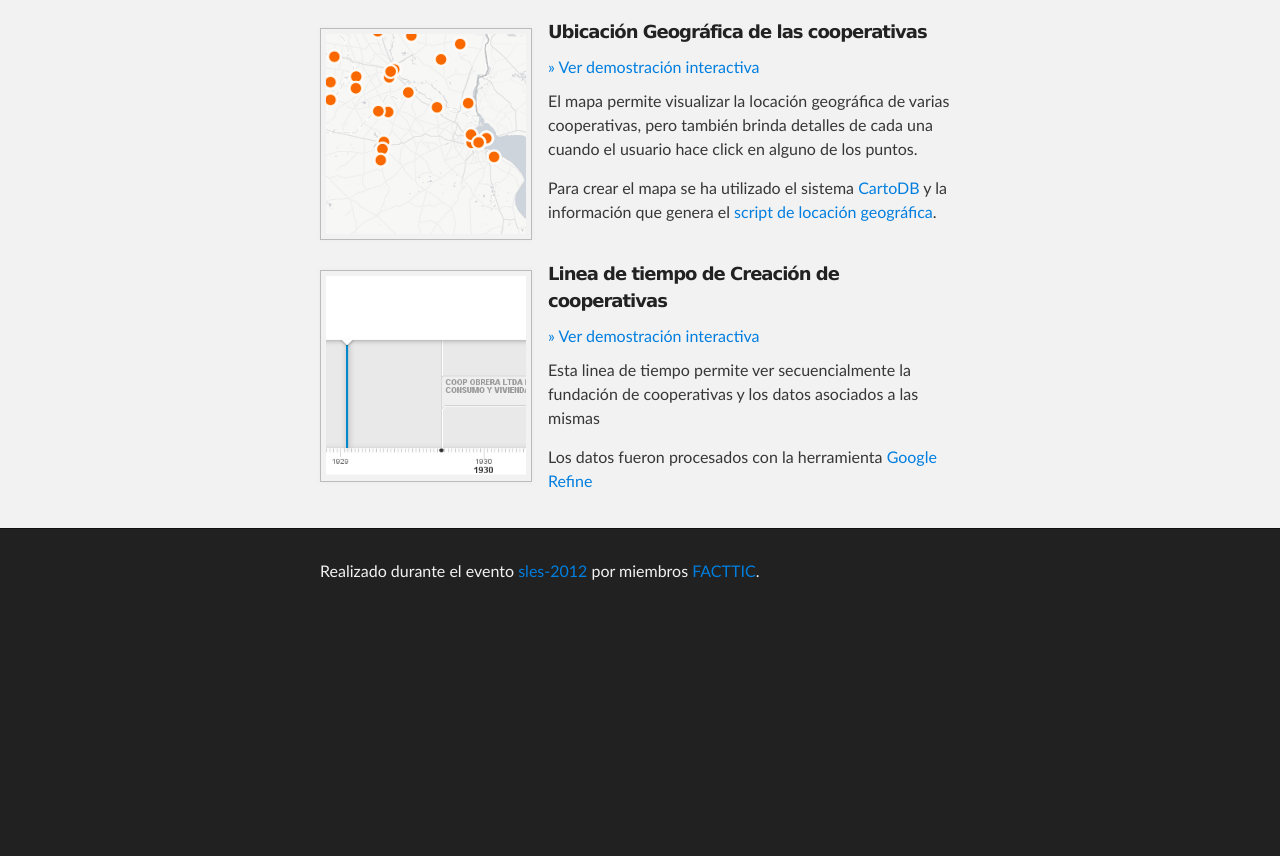
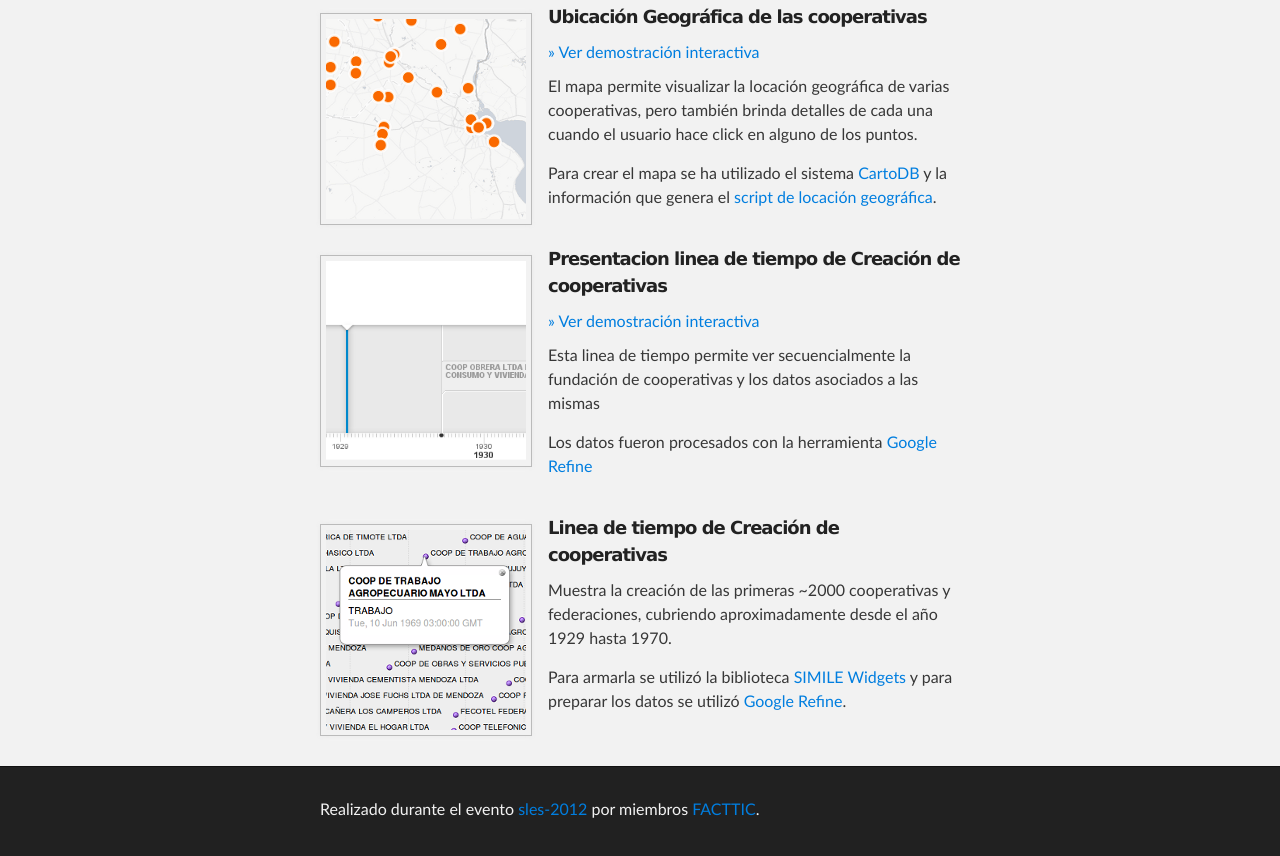
Before and after one commit to gcoop-libre/CoopViz, a plain HTML site: page index.html in a window 1280 px wide. Shown: the part 1568-2424 px from the top of the page. Before the commit the page ends 2186 px from the top, so only its background shows below. Drawn offline with Linux system fonts and the light colour scheme.

Commit message:
Agregando la segunda linea de tiempo.

```diff
--- a/index.html
+++ b/index.html
@@ -68,8 +68,7 @@
                 </div>
             </div>
 
-            <div class="clear">
-            </div>
+            <div style='clear:both'/>
 
             <div>
                 <a href='https://cooperativas.cartodb.com/tables/cooperativas/embed_map'>
@@ -90,13 +89,16 @@
                     <a href='https://github.com/gcoop-libre/CoopViz/blob/master/geolocalizar.py'>script de locación geográfica</a>.
                 </div>
             </div>
+
+            <div style='clear:both'/>
+
             <div>
                 <a href='lineadetiempo/lineadetiempo.html'>
                 <img class='preview' src='static/lineatiempo_1.png'/>
                 </a>
 
                 <div>
-                    <h5>Linea de tiempo de Creación de cooperativas</h5>
+                    <h5>Presentacion linea de tiempo de Creación de cooperativas</h5>
                     <a href='lineadetiempo/lineadetiempo.html'>» Ver demostración interactiva</a>
 
                     <p>
@@ -106,6 +108,27 @@
                     Los datos fueron procesados con la herramienta <a href='http://code.google.com/p/google-refine/'>Google Refine</a>
                 </div>
             </div>
+
+            <div style='clear:both'/>
+
+            <div>
+                <img class='preview' src='static/lineatiempo_ariel.png'/>
+
+                <div>
+                    <h5>Linea de tiempo de Creación de cooperativas</h5>
+
+                    <p>
+                    Muestra la creación de las primeras ~2000 cooperativas y federaciones, cubriendo aproximadamente
+                    desde el año 1929 hasta 1970.
+
+                    <p>
+                    Para armarla se utilizó la biblioteca <a href="http://www.simile-widgets.org">SIMILE Widgets</a>
+                    y para preparar los datos se utilizó <a href="http://code.google.com/p/google-refine/">Google Refine</a>.
+
+                </div>
+            </div>
+
+            <div style='clear:both'/>
 
             </section>
         </div>
```
Also changed, not shown: static/lineatiempo_ariel.png (added).
